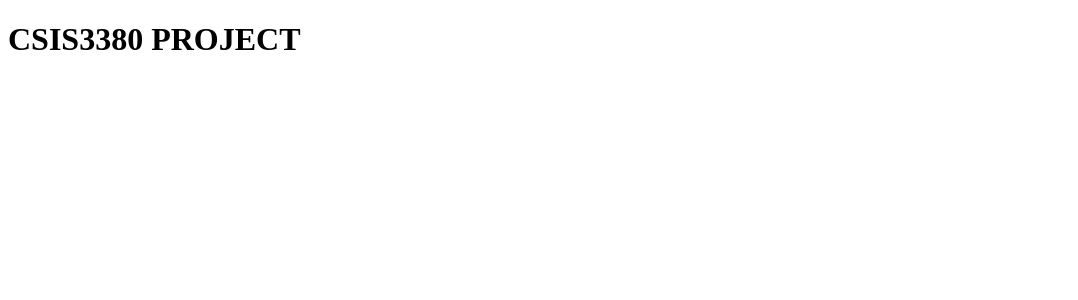
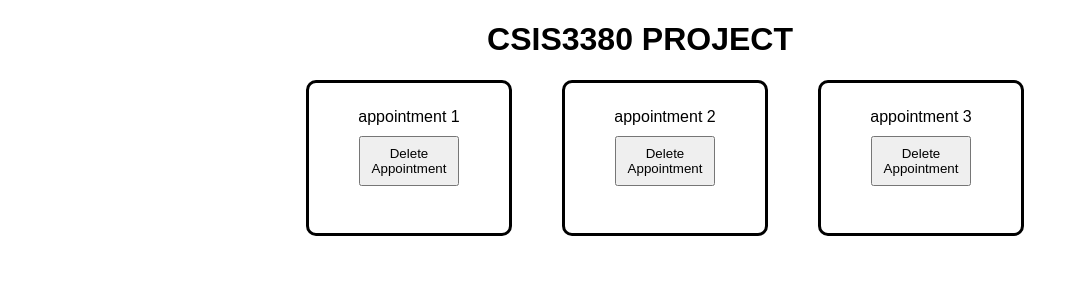
Before and after one commit to vizvaryt/CSIS3380_GROUP10_PROJECT, a React (Create React App) app: page / in a window 1280 px wide. Shown: the top 300 px of the page, without its empty margins (0-1078 px from the left). Built offline with nearby package versions, Linux system fonts and the light colour scheme.

Commit message:
simple set-up for boxes with buttons in them

```diff
--- a/src/components/App.js
+++ b/src/components/App.js
@@ -2,12 +2,18 @@ import React from 'react';
 import { Routes, Route, Navigate } from 'react-router-dom';
 
 import Home from './Home';
+import Box from './Box';
+
+var testArray = ["appointment 1", "appointment 2", "appointment 3"]
 
 const App = () => (
     <div className="container">
       <Routes>
         <Route path="/" element={<Home />} />
       </Routes>
+      {testArray.map((element) => (
+        <Box content={element}/>
+      ))}
     </div>
 );
 
--- /dev/null
+++ b/src/components/Box.js
@@ -0,0 +1,34 @@
+import React, { Component, useState } from 'react';
+
+class Box extends Component {
+
+    constructor(props) {
+        super(props);
+        this.state = {
+          isHidden: false,
+        };
+    }
+    handleClick() {
+        this.setState({
+            isHidden: true,
+        });
+    }
+
+  render() {
+    const {content} = this.props;
+
+    if (this.state.isHidden) {
+        return null
+    }
+    return (
+      <div class="appointmentBox">
+        {content}
+        <button class="button" onClick={this.handleClick.bind(this)}>
+            Delete Appointment
+        </button>
+      </div>
+    );
+  }
+}
+
+export default Box;
--- a/src/css/styles.css
+++ b/src/css/styles.css
@@ -0,0 +1,21 @@
+.container {
+    font-family: Arial, Helvetica, sans-serif;
+    text-align: center;
+}
+.appointmentBox {
+    display: inline-block;
+    padding-top: 25px;
+    padding-bottom: 25px;
+    margin-left: 50px;
+    font-size: 12pt;
+    text-align: center;
+    border-style: solid;
+    border-radius: 10px;
+    height: 100px;
+    width: 200px;
+}
+.button {
+    margin-top: 10px;
+    height: 50px;
+    width: 100px;
+}
```
